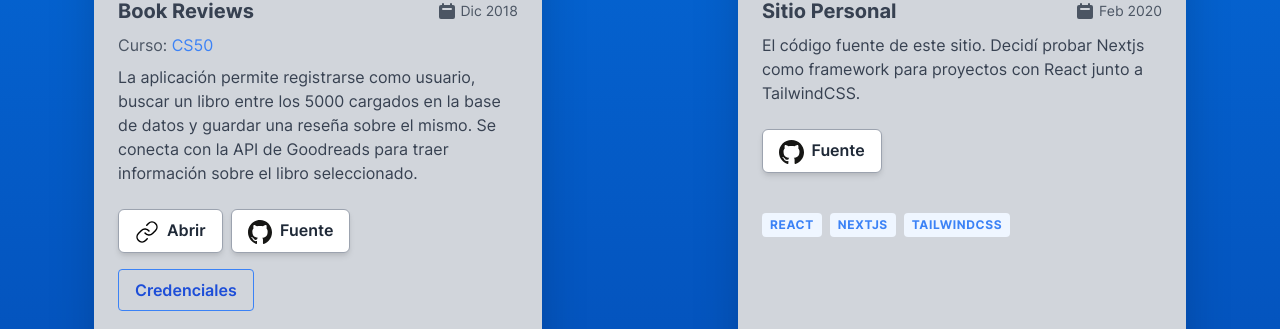
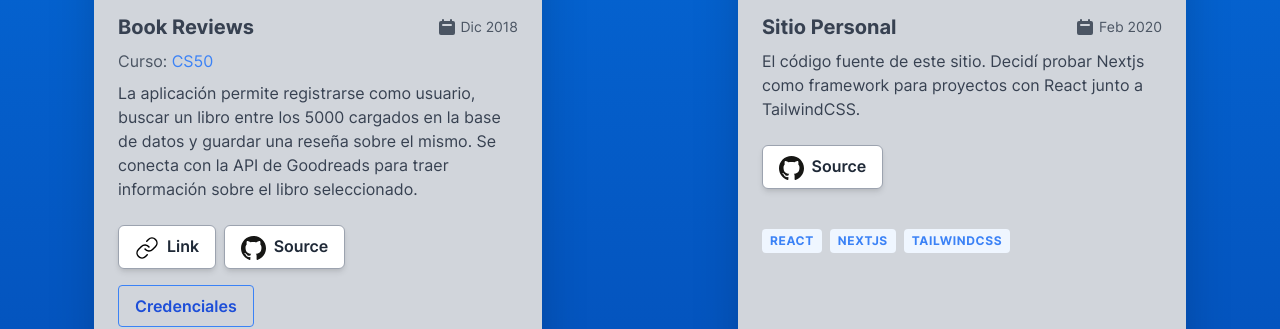
Before and after one commit to marcorichetta/personal-site, a Next.js app: page /projects in a window 1280 px wide. Shown: the part 509-838 px from the top of the page. Built offline with nearby package versions, Linux system fonts and the light colour scheme; what @tailwindcss/typography would draw is missing.

Commit message:
Translated projects layout and data

```diff
--- a/components/Card.tsx
+++ b/components/Card.tsx
@@ -1,16 +1,23 @@
 import Image from "next/image";
 import { useState } from "react";
 import { IRepo } from "../interfaces";
+import { useRouter } from "next/router";
 
 const Card = (props: IRepo) => {
+	const router = useRouter();
+	const { locale } = router;
+
+	// La description es lo único que cambia en base al locale
+	const description = locale === "es" ? props.description : props.enDescription;
+
 	// Destructuring de props
-	const { name, course, date, url, source, imgSource, credentials, description, tags } = props;
+	const { name, course, date, url, source, imgSource, credentials, tags } = props;
 
 	const [showCredentials, setshowCredentials] = useState("hidden");
 
 	const buttons = [
-		{ icon: "link", text: "Abrir", link: url },
-		{ icon: "github", text: "Fuente", link: source },
+		{ icon: "link", text: "Link", link: url },
+		{ icon: "github", text: "Source", link: source },
 	];
 
 	return (
@@ -84,7 +91,7 @@ const Card = (props: IRepo) => {
 							onClick={() => setshowCredentials("block")}
 							aria-label="Credenciales"
 						>
-							Credenciales
+							{locale === "es" ? "Credenciales" : "Credentials"}
 						</button>
 						<span className={`${showCredentials} text-gray-600`}>
 							<b>User:</b> {credentials.user}
--- a/data/repos.ts
+++ b/data/repos.ts
@@ -17,6 +17,10 @@ export default [
 			"La aplicación permite registrarse como usuario, buscar un libro entre los 5000 cargados en la \
             base de datos y guardar una reseña sobre el mismo. \
 			Se conecta con la API de Goodreads para traer información sobre el libro seleccionado.",
+        enDescription:
+			"The application allows you to register as a user, search for a book among the 5000 loaded in the \
+            database and save a review about it. \
+            It connects to the Goodreads API to bring information about the selected book.",
 		tags: ["python", "flask", "heroku"],
     },
 
@@ -29,6 +33,9 @@ export default [
 		description:
 			"El código fuente de este sitio. Decidí probar Nextjs como framework para \
 			proyectos con React junto a TailwindCSS.",
+        enDescription:
+			"The source code for this site. I decided to try Nextjs as a framework for \
+			projects with React together with TailwindCSS.",
 		tags: ["react", "nextjs", "tailwindcss"],
 	},
     {
@@ -41,10 +48,12 @@ export default [
 			"Proyecto realizado como parte de mi proyecto final para la carrera de Analista de Sistemas. \
             Está lejos de ser productivo pero sin dudas me sirvió para poner en práctica conocimientos de \
             Django, diseño de base de datos y Docker como ambiente de desarrollo.",
+        enDescription:
+			"Final project for my Systems Analyst degree. \
+            It is far from being productive but it certainly helped me to put into practice most \
+            of the knowledge I have of Django, database design and Docker as a development environment.",
 		tags: ["python", "django", "pytest", "docker"],
 	},
-
-
 	{
 		name: "FinanzUP",
 		date: "Nov 2018",
@@ -55,6 +64,9 @@ export default [
 			"Calculadora financiera para plazos fijos y préstamos. Permite guardar clientes y \
 			relacionarlos con los préstamos o plazos fijos solicitados. \
 			Uno de mis primeros proyectos hechos con HTML, CSS y Javascript puro.",
+        enDescription: "Financial calculator for fixed terms and loans. Allows you to save clients and \
+			and match them with the requested loans or fixed terms. \
+			One of my first projects made with HTML, CSS and pure Javascript.",
 		tags: ["bootstrap", "flask", "javascript", "python"],
 	},
     {
@@ -73,8 +85,12 @@ export default [
 		},
 		description:
 			"Esta app permite crear, comentar y eliminar posts simples como también dar likes. \
-            El frontend está hecho con Semantic UI; se maneja el estado con Redux y el routing con React-Router \
-            y también contiene algunos tests E2E con Cypress ",
+            El frontend está hecho con Semantic UI; el estado se maneja con Redux y el routing con React-Router. \
+            También contiene algunos tests E2E con Cypress.",
+        enDescription:
+			"This app allows you to create, comment and delete simple posts as well as give likes. \
+            The frontend is made with Semantic UI; state is handled with Redux and routing with React-Router. \
+            It also contains some E2E tests with Cypress.",
 		tags: ["react", "redux", "semantic-ui", "cypress"],
 	},
 	{
@@ -94,7 +110,11 @@ export default [
 		description:
 			"Aplicación que simula una biblioteca muy simple. \
 			Permite autenticarse y cargar libros, categorizarlos y filtrarlos por género. \
-			La idea era interiorizarme con los conceptos de GraphQL",
+			La idea era interiorizarme con los conceptos de GraphQL.",
+        enDescription:
+			"Application that simulates a very simple library. \
+			Allows you to authenticate and load books, categorize them and filter them by genre. \
+			The idea was to get acquainted with GraphQL concepts.",
 		tags: ["react", "apollo-graphql"],
 	},
 ];
--- a/interfaces.ts
+++ b/interfaces.ts
@@ -31,7 +31,8 @@ export interface IRepo {
 		user: string;
 		pass: string;
 	};
-	description: string;
+	description?: string;
+	enDescription?: string;
 	tags: Array<string>;
 }
 
--- a/locales/en.js
+++ b/locales/en.js
@@ -5,7 +5,11 @@ export default {
 		profesion: "A Software Developer",
 		techsHeader: "Technologies",
 	},
-	projects: {},
+	projects: {
+		title: "Projects",
+		p1: "Some projects may take a few seconds to load.",
+		p2: "This is because the platform where they are hosted (Heroku) keeps them suspended while they are not being used.",
+	},
 	til: {},
 	about: {
 		title: "About me",
--- a/locales/es.js
+++ b/locales/es.js
@@ -5,7 +5,11 @@ export default {
 		profesion: "y soy desarrollador de software",
 		techsHeader: "Tecnologías que utilizo",
 	},
-	projects: {},
+	projects: {
+		title: "Proyectos",
+		p1: "Puede que los proyectos tarden unos segundos en cargar.",
+		p2: "Esto se debe a que la plataforma en donde están alojados (Heroku) los mantiene suspendidos mientras no son usados.",
+	},
 	til: {},
 	about: {
 		title: "Sobre mí",
--- a/pages/about.tsx
+++ b/pages/about.tsx
@@ -61,7 +61,7 @@ const About = () => {
 						</h2>
 						<ul className="list-disc list-inside mb-4">
 							{about.interests.list.map((i) => (
-								<li>{i}</li>
+								<li key={i}>{i}</li>
 							))}
 						</ul>
 
--- a/pages/projects.tsx
+++ b/pages/projects.tsx
@@ -3,24 +3,41 @@ import Card from "../components/Card";
 import repos from "../data/repos";
 import { IRepo } from "../interfaces";
 
-const Projects = () => (
+import { useRouter } from "next/router";
+
+import en from "../locales/en";
+import es from "../locales/es";
+
+const Projects = () => {
+	const router = useRouter();
+	const { locale } = router;
+
+	const t = locale === "es" ? es : en;
+
+	const { title, p1, p2 } = t.projects;
+
+	return (
 		<Layout title="Proyectos | Marco Richetta">
 			<section className="text-center mb-4">
-			<h1 className="text-3xl md:text-5xl font-bold mb-2 tracking-tighter">Proyectos</h1>
+				<h1 className="text-3xl md:text-5xl font-bold mb-6 tracking-tighter">{title}</h1>
 				<p className="text-center mx-auto max-w-lg">
-				Puede que los proyectos tarden unos segundos en cargar.
+					{p1}
 					<br />
-				Esto se debe a que la plataforma en donde están alojados (Heroku) los mantiene{" "}
-				suspendidos mientras no son usados.
+					{p2}
 				</p>
 			</section>
 
 			<div className="grid gap-10 justify-center lg:grid-cols-2 lg:justify-items-center">
 				{repos.map((repo: IRepo) => (
-				<Card key={repo.name} {...repo} />
+					<Card
+						key={repo.name}
+						description={locale === "es" ? repo.description : repo.enDescription}
+						{...repo}
+					/>
 				))}
 			</div>
 		</Layout>
 	);
+};
 
 export default Projects;
--- a/pages/til.tsx
+++ b/pages/til.tsx
@@ -14,7 +14,7 @@ const TIL = ({ posts }) => {
 	return (
 		<Layout title="One day I Learned | Marco Richetta" description="TIL | Today I Learned.">
 			<section className="text-center mb-6">
-				<h1 className="text-3xl md:text-5xl font-bold mb-4 tracking-tighter">
+				<h1 className="text-3xl md:text-5xl font-bold mb-6 tracking-tighter">
 					<abbr title="Today I Learned">TIL</abbr>
 				</h1>
 				<h2 className="text-xl mx-auto max-w-lg font-semibold italic mb-2">
```
Lines whose indentation alone changed are shown as unchanged.
